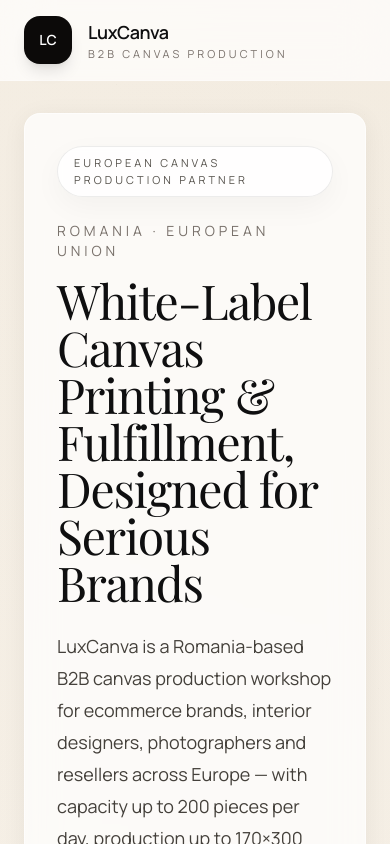
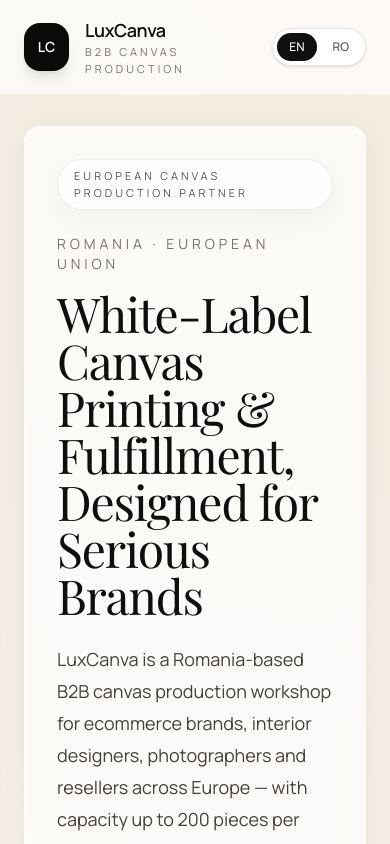
Before and after one commit to Revadorev/luxcanva, a Next.js app: page / in a window 390 px wide. Shown: the top 844 px of the page. Built offline with nearby package versions, Linux system fonts and the light colour scheme; a web font is replaced by a local one.

Commit message:
fix: show language selector on mobile

```diff
--- a/src/app/page.tsx
+++ b/src/app/page.tsx
@@ -162,6 +162,12 @@
               <div className="text-[11px] uppercase tracking-[0.28em] text-stone-500">B2B Canvas Production</div>
             </div>
           </div>
+          <div className="flex items-center gap-2 md:hidden">
+              <div className="flex items-center gap-1 rounded-full border border-stone-900/10 bg-white px-1 py-1 shadow-sm">
+                <Link href="/?lang=en" className={`rounded-full px-3 py-1.5 text-xs font-medium ${lang === "en" ? "lang-active" : "lang-inactive"}`}>EN</Link>
+                <Link href="/?lang=ro" className={`rounded-full px-3 py-1.5 text-xs font-medium ${lang === "ro" ? "lang-active" : "lang-inactive"}`}>RO</Link>
+              </div>
+            </div>
           <nav className="hidden items-center gap-6 text-sm text-stone-700 md:flex">
             <Link href={`/?lang=${lang}`}>{t.nav.home}</Link>
             <Link href={`/about?lang=${lang}`}>{t.nav.about}</Link>
```
